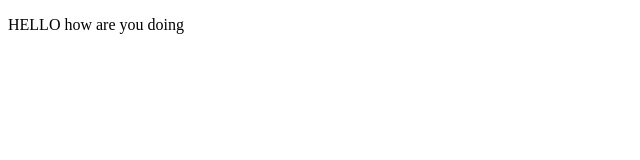
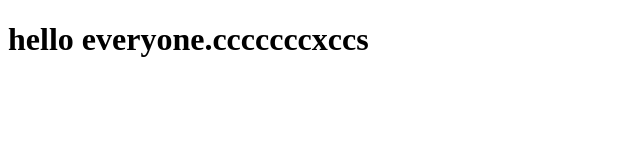
Before and after one commit to himanshu1kk/intersection, a plain HTML site: page index.html in a window 1280 px wide. Shown: the whole page, without its empty margins (0-640 px from the left). Drawn offline with Linux system fonts and the light colour scheme.

```diff
--- a/index.html
+++ b/index.html
@@ -6,7 +6,6 @@
     <title>Document</title>
 </head>
 <body>
-    <p>HELLO how are you doing
-    </p>
+    <h1>hello everyone.cccccccxccs</h1>
 </body>
 </html>
```
Also changed, not shown: app2.js (added).
